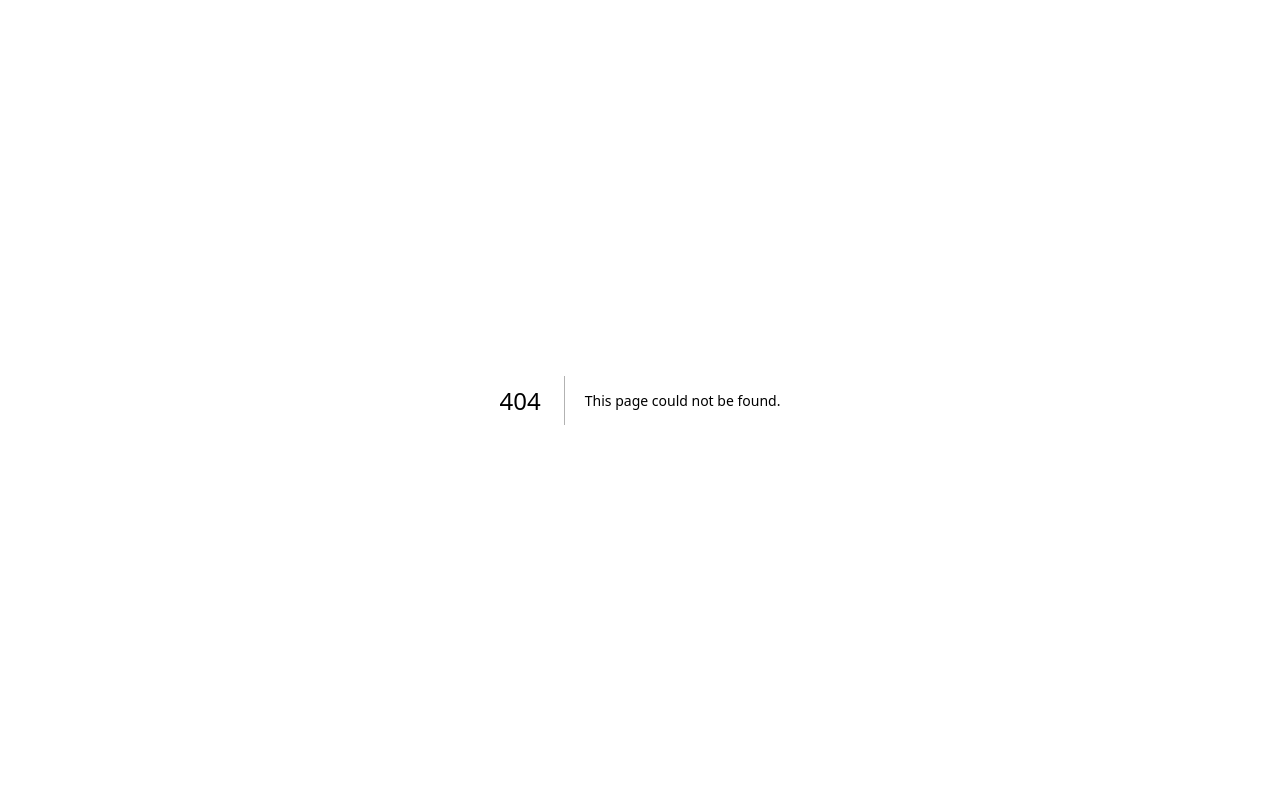
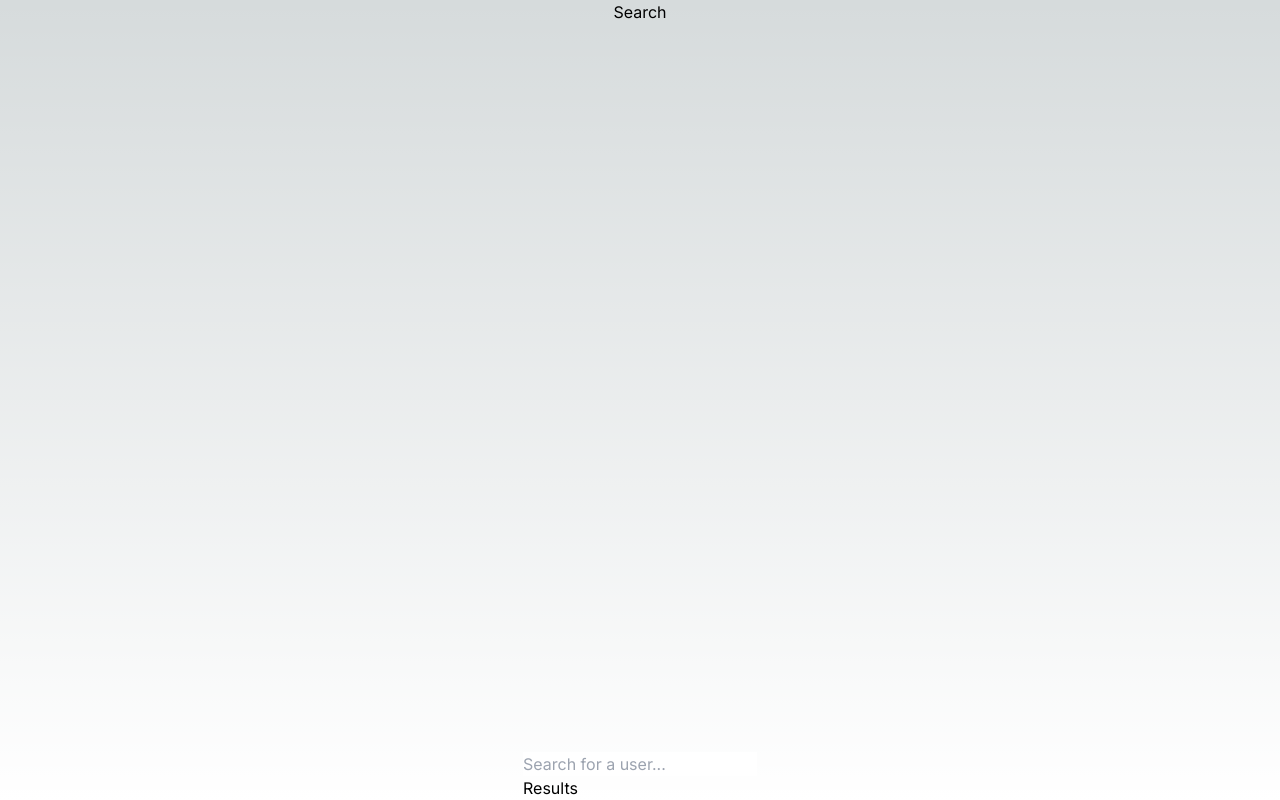
Before and after one commit to blowxian/bitquest_ai, a Next.js app: page /search in a window 1280 px wide. Before the commit this address had no page. Built offline with nearby package versions, Linux system fonts and the light colour scheme.

Commit message:
search data connection

```diff
--- a/app/components/header.tsx
+++ b/app/components/header.tsx
@@ -14,6 +14,7 @@ export default function Header() {
                                 width={140}
                                 height={27}
                                 alt=""
+                                priority
                             />
                         </a>
                     </div>
--- a/app/components/searchbar.tsx
+++ b/app/components/searchbar.tsx
@@ -1,11 +1,33 @@
-export default function SearchBar() {
+'use client';
+
+import {useSearchParams,usePathname,useRouter} from 'next/navigation';
+import * as repl from "repl";
+
+export default function SearchBar({placeholder}: { placeholder: string }) {
+    const searchParams = useSearchParams();
+    const pathname = usePathname();
+    const {replace} = useRouter();
+
+    function handleSearch(term: string) {
+        const params = new URLSearchParams(searchParams);
+
+        if(term) {
+            params.set('q', term);
+        } else {
+            params.delete('q');
+        }
+        replace(`${pathname}?${params.toString()}`);
+    }
+
     return (
         <div className="w-full max-w-4xl mb-36">
             <div className="relative flex items-center rounded-xl border border-gray-100 bg-gray-100 p-4">
                 <input
                     type="text"
                     className="w-full py-4 pl-10 pr-10 mr-16 text-lg border-none focus:ring-0 focus:outline-none  bg-gray-100"
-                    placeholder="请输入搜索内容..."
+                    placeholder={placeholder}
+                    onChange={(e) => handleSearch(e.target.value)}
+                    defaultValue={searchParams.get('q')?.toString()}
                 />
                 <button
                     className="absolute inset-y-0 right-0 flex items-center rounded-r-xl border-l border-gray-300 hover:border-gray-400 bg-gray-200 hover:bg-gray-300 px-6 font-bold">
--- a/app/page.tsx
+++ b/app/page.tsx
@@ -1,12 +1,13 @@
 import Header from '@/app/components/header'
 import SearchBar from "@/app/components/searchbar";
+import {Suspense} from "react";
 
 export default function Home() {
     return (
         <main className="flex min-h-screen flex-col items-center justify-between">
             <Header/>
 
-            <SearchBar/>
+            <SearchBar placeholder="Search for a Noodlion NFT..."/>
 
             <div className="mb-32 text-center lg:w-full lg:mb-0 lg:text-center">
                 <a
--- /dev/null
+++ b/app/search/page.tsx
@@ -0,0 +1,19 @@
+export default function Page() {
+    return (
+        <div className="flex min-h-screen flex-col items-center justify-between">
+            <h1>Search</h1>
+            <div className="search-container">
+                <div className="search-input-container">
+                    <input type="text" placeholder="Search for a user..." />
+                </div>
+                <div className="search-results-container">
+                    <div className="search-results-header">
+                        <h2>Results</h2>
+                    </div>
+                    <div className="search-results-list">
+                    </div>
+                </div>
+            </div>
+        </div>
+    )
+}
```
